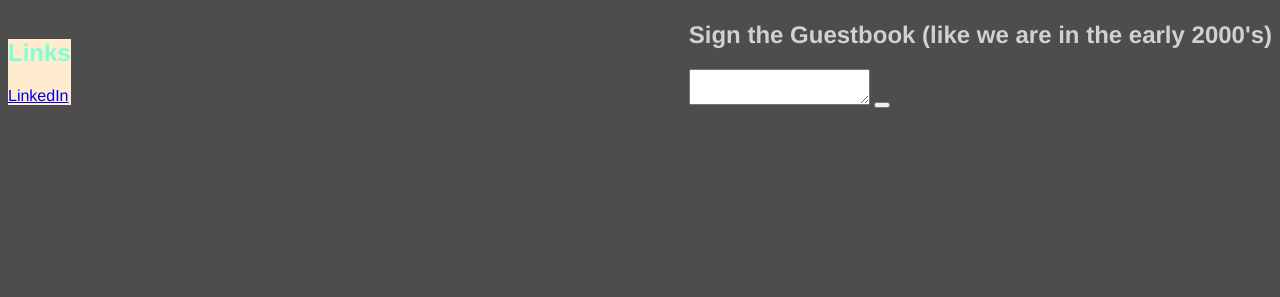
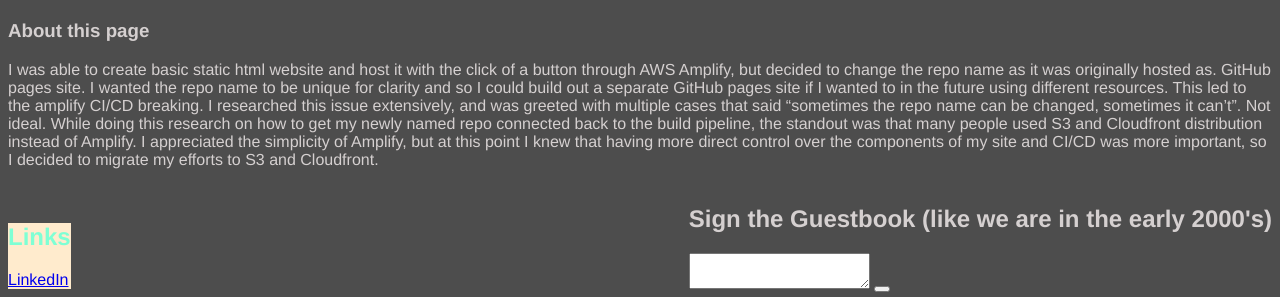
Before and after one commit to Declan-Teofilak/Declan-Teofilak.github.io, a plain HTML site: page index.html in a window 1280 px wide. Shown: the part 503-800 px from the top of the page. Drawn offline with Linux system fonts and the light colour scheme.

Commit message:
Update index.html with About this Page section

```diff
--- a/index.html
+++ b/index.html
@@ -22,6 +22,12 @@
         <img src="pics\flowers.jpg" alt="flowers" width="600" height="400">
         <img src="pics\succulent.jpg" alt="succulent" width="600" height="400">
     </div>
+    <div>
+        <h3>About this page</h3>
+        <p>I was able to create basic static html website and host it with the click of a button through AWS Amplify, but decided to change the repo name as it was originally hosted as. GitHub pages site. I wanted the repo name to be unique for clarity and so I could build out a separate GitHub pages site if I wanted to in the future using different resources.
+
+            This led to the amplify CI/CD breaking. I researched this issue extensively, and was greeted with multiple cases that said “sometimes the repo name can be changed, sometimes it can’t”. Not ideal. While doing this research on how to get my newly named repo connected back to the build pipeline, the standout was that many people used S3 and Cloudfront distribution instead of Amplify. I appreciated the simplicity of Amplify, but at this point I knew that having more direct control over the components of my site and CI/CD was more important, so I decided to migrate my efforts to S3 and Cloudfront.</p>
+    </div>
     <div class="check-in" style="float: right;">
         <h2>Sign the Guestbook (like we are in the early 2000's)</h2>
         <textarea></textarea>
```
